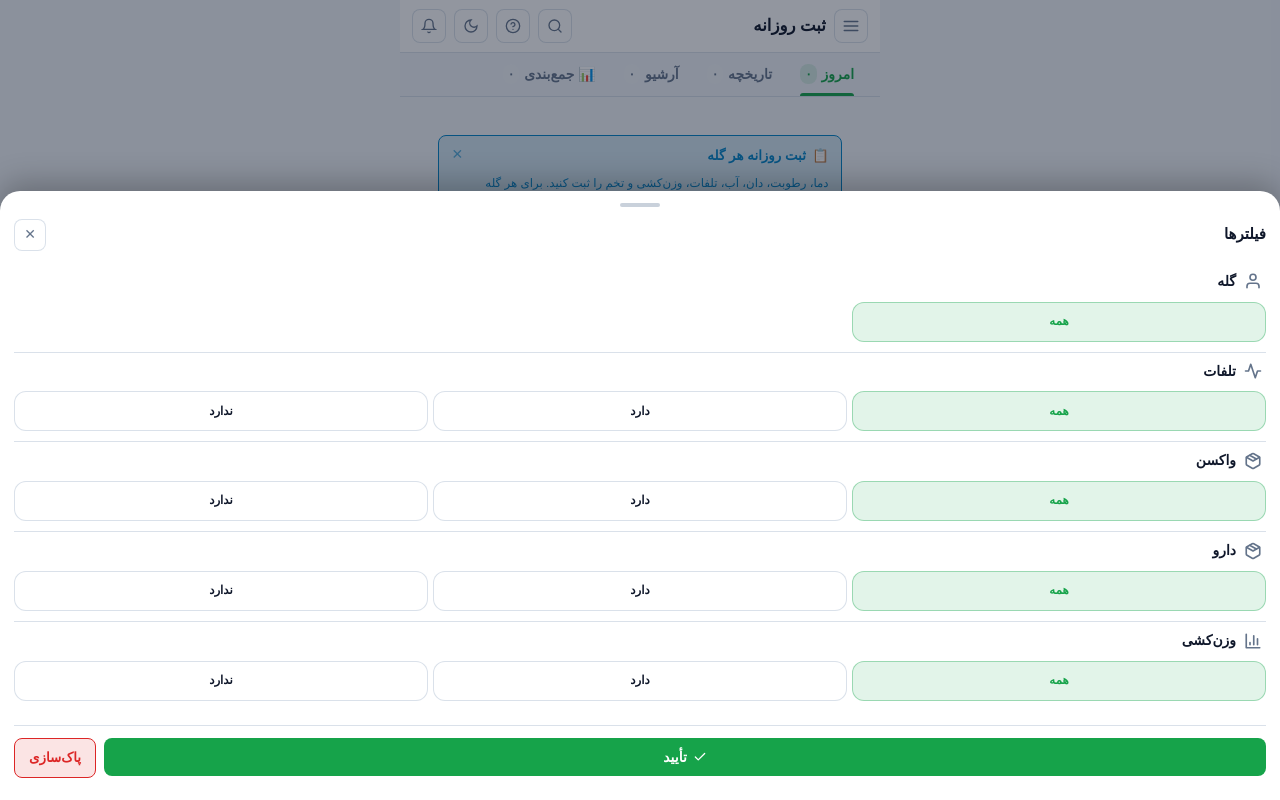
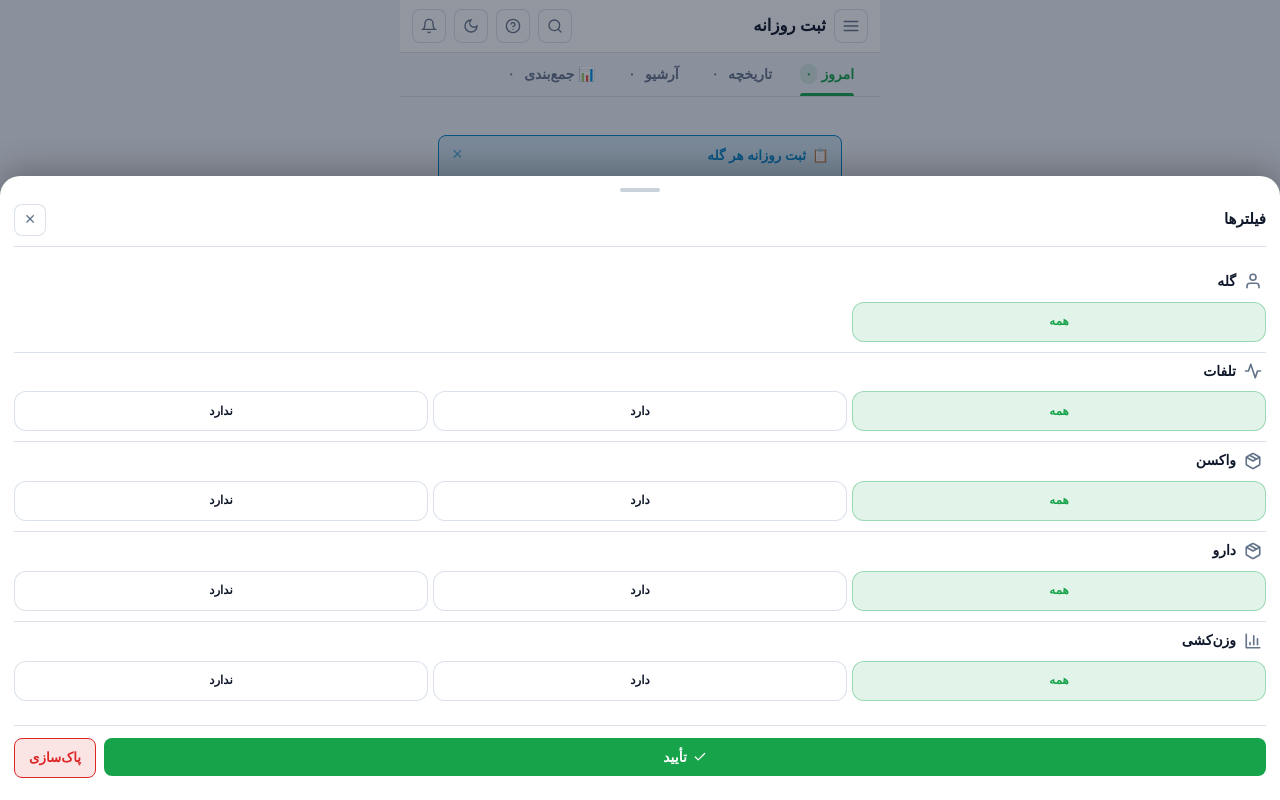
Before and after one commit to RAdinehh/bird-new, a React (Vite) app: page /dlg in a window 1280 px wide. Both pictures are taken after a click on the button "فیلتر". Built offline with nearby package versions, Linux system fonts and the light colour scheme; a small style sheet from the web is missing; a web font is replaced by a local one.

Commit message:
cp: style(filter): خط جداکننده Sheet + دکمه گروه ثابت

```diff
--- a/src/shr/components/ui/Sheet.tsx
+++ b/src/shr/components/ui/Sheet.tsx
@@ -82,7 +82,8 @@ export function Sheet({
         <div style={{
           display: 'flex', alignItems: 'center',
           justifyContent: 'space-between',
-          paddingBottom: 4, gap: 8,
+          paddingBottom: 10, marginBottom: 8, gap: 8,
+          borderBottom: '1px solid var(--border)',
         }}>
           {title ? (
             <div style={{
--- a/src/shr/filter/FilterBar.tsx
+++ b/src/shr/filter/FilterBar.tsx
@@ -164,7 +164,7 @@ export function FilterBar<T>({
           <button type="button" onClick={() => setOpenGroup(true)}
             aria-label="گروه‌بندی" style={topBtn(groupBy !== 'none')}>
             <span>📁</span>
-            <span>{groupBy !== 'none' ? 'گروه‌بندی' : 'گروه'}</span>
+            <span>گروه</span>
           </button>
         )}
 
```
